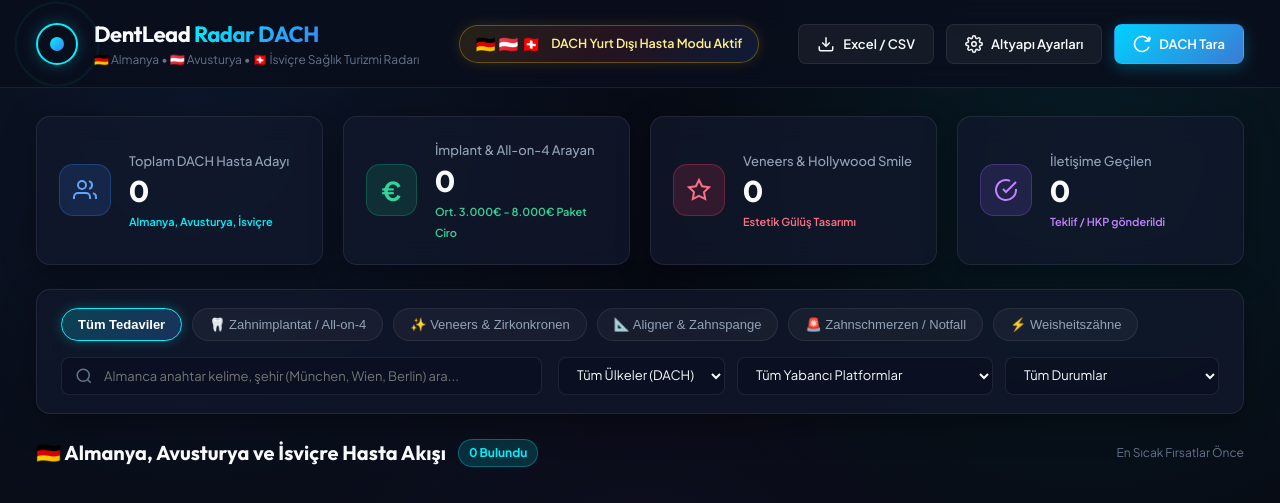
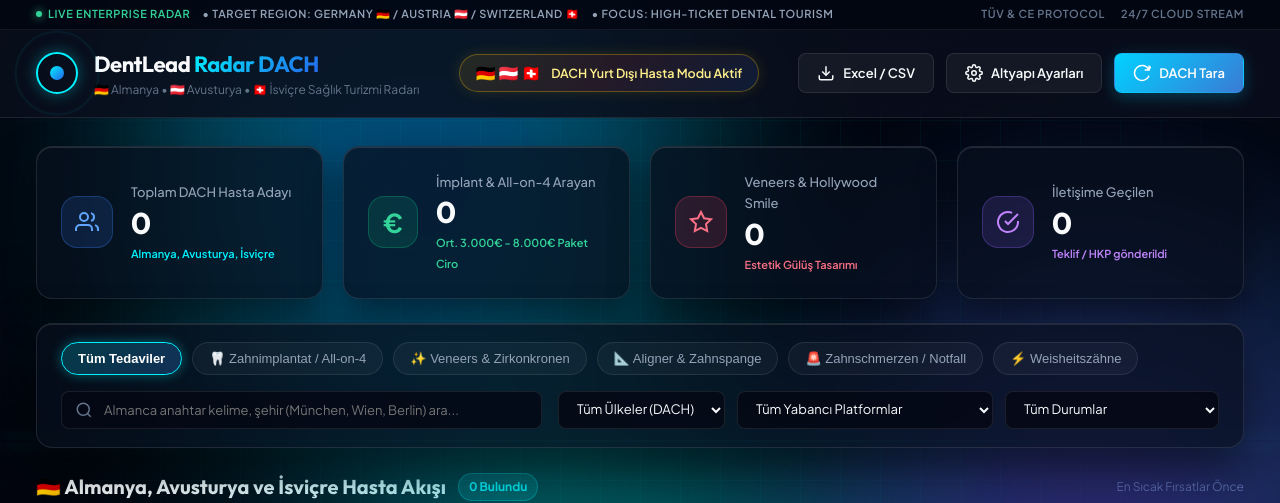
Before and after one commit to asozcan2525-hub/dentlead-radar, a website: page public/index.html in a window 1280 px wide. Shown: the top 503 px of the page. Drawn offline with Linux system fonts and the light colour scheme; no server answers.

Commit message:
feat(ui): ultra-premium obsidian cyber-medtech background and enterprise ticker for elite clients

```diff
--- a/public/index.html
+++ b/public/index.html
@@ -10,6 +10,28 @@
   <link rel="stylesheet" href="style.css">
 </head>
 <body>
+  <!-- Lüks Kurumsal Dinamik Arkaplan Katmanları -->
+  <div class="enterprise-bg-wrapper">
+    <div class="bg-grid-mesh"></div>
+    <div class="ambient-orb orb-1"></div>
+    <div class="ambient-orb orb-2"></div>
+    <div class="ambient-orb orb-3"></div>
+    <div class="radar-sweep-beam"></div>
+  </div>
+
+  <!-- Üst Kurumsal Ticker Şeridi -->
+  <div class="enterprise-ticker-bar">
+    <div class="ticker-left">
+      <span class="ticker-secure-badge"><span class="ticker-secure-dot"></span> LIVE ENTERPRISE RADAR</span>
+      <span>• TARGET REGION: GERMANY 🇩🇪 / AUSTRIA 🇦🇹 / SWITZERLAND 🇨🇭</span>
+      <span>• FOCUS: HIGH-TICKET DENTAL TOURISM</span>
+    </div>
+    <div class="ticker-right">
+      <span>TÜV & CE PROTOCOL</span>
+      <span>24/7 CLOUD STREAM</span>
+    </div>
+  </div>
+
   <div id="toast-container"></div>
 
   <!-- Header -->
--- a/public/style.css
+++ b/public/style.css
@@ -1,33 +1,34 @@
 :root {
-  --bg-dark: #070a13;
-  --bg-card: rgba(18, 25, 44, 0.75);
-  --bg-card-hover: rgba(26, 36, 64, 0.85);
-  --bg-input: rgba(11, 17, 33, 0.8);
-  --border-color: rgba(255, 255, 255, 0.08);
-  --border-hover: rgba(0, 242, 254, 0.35);
+  --bg-dark: #02050e;
+  --bg-card: rgba(8, 14, 28, 0.72);
+  --bg-card-hover: rgba(14, 22, 42, 0.88);
+  --bg-input: rgba(5, 9, 20, 0.85);
+  --border-color: rgba(255, 255, 255, 0.09);
+  --border-hover: rgba(0, 242, 254, 0.5);
 
   --text-primary: #f8fafc;
   --text-secondary: #94a3b8;
   --text-muted: #64748b;
 
   --accent-cyan: #00f2fe;
-  --accent-blue: #3b82f6;
-  --accent-purple: #8b5cf6;
-  --accent-emerald: #10b981;
+  --accent-blue: #2563eb;
+  --accent-purple: #7c3aed;
+  --accent-emerald: #059669;
   --accent-rose: #f43f5e;
   --accent-amber: #f59e0b;
+  --accent-gold: #fbbf24;
 
-  --glow-cyan: rgba(0, 242, 254, 0.25);
-  --glow-rose: rgba(244, 63, 94, 0.25);
+  --glow-cyan: rgba(0, 242, 254, 0.35);
+  --glow-gold: rgba(251, 191, 36, 0.25);
 
   --radius-sm: 8px;
-  --radius-md: 14px;
-  --radius-lg: 20px;
+  --radius-md: 16px;
+  --radius-lg: 24px;
   --radius-full: 9999px;
 
   --font-heading: 'Outfit', sans-serif;
   --font-body: 'Plus Jakarta Sans', sans-serif;
-  --transition: all 0.22s cubic-bezier(0.4, 0, 0.2, 1);
+  --transition: all 0.25s cubic-bezier(0.16, 1, 0.3, 1);
 }
 
 * {
@@ -38,27 +39,160 @@
 
 body {
   background-color: var(--bg-dark);
-  background-image:
-    radial-gradient(circle at 15% 15%, rgba(59, 130, 246, 0.1) 0%, transparent 40%),
-    radial-gradient(circle at 85% 20%, rgba(0, 242, 254, 0.08) 0%, transparent 35%),
-    radial-gradient(circle at 50% 80%, rgba(139, 92, 246, 0.07) 0%, transparent 40%);
-  background-attachment: fixed;
   color: var(--text-primary);
   font-family: var(--font-body);
   font-size: 14px;
   line-height: 1.5;
   min-height: 100vh;
   overflow-x: hidden;
+  position: relative;
 }
 
-/* Glass Panel Utility */
+/* Lüks Kurumsal Arkaplan Katmanları */
+.enterprise-bg-wrapper {
+  position: fixed;
+  top: 0;
+  left: 0;
+  width: 100vw;
+  height: 100vh;
+  pointer-events: none;
+  z-index: 0;
+  overflow: hidden;
+}
+
+/* 1. Siber Izgara ve Perspektif Mesh */
+.bg-grid-mesh {
+  position: absolute;
+  inset: 0;
+  background-image:
+    linear-gradient(to right, rgba(0, 242, 254, 0.04) 1px, transparent 1px),
+    linear-gradient(to bottom, rgba(0, 242, 254, 0.04) 1px, transparent 1px);
+  background-size: 40px 40px;
+  mask-image: radial-gradient(ellipse at 50% 30%, #000 40%, transparent 85%);
+  -webkit-mask-image: radial-gradient(ellipse at 50% 30%, #000 40%, transparent 85%);
+}
+
+/* 2. Dönen Işık Halkası ve Dinamik Spot Işıkları (Aurora Glows) */
+.ambient-orb {
+  position: absolute;
+  border-radius: 50%;
+  filter: blur(100px);
+  opacity: 0.45;
+  animation: float-orb 18s ease-in-out infinite alternate;
+}
+
+.orb-1 {
+  width: 550px;
+  height: 550px;
+  background: radial-gradient(circle, #0051ff, #00f2fe 60%, transparent 80%);
+  top: -100px;
+  left: 10%;
+  animation-duration: 22s;
+}
+
+.orb-2 {
+  width: 600px;
+  height: 600px;
+  background: radial-gradient(circle, #7928ca, #3b82f6 50%, transparent 80%);
+  top: 25%;
+  right: -80px;
+  animation-duration: 26s;
+  animation-delay: -5s;
+}
+
+.orb-3 {
+  width: 450px;
+  height: 450px;
+  background: radial-gradient(circle, #059669, #00f2fe 60%, transparent 80%);
+  bottom: -50px;
+  left: 30%;
+  animation-duration: 20s;
+  animation-delay: -10s;
+}
+
+@keyframes float-orb {
+  0% { transform: translate(0, 0) scale(1); }
+  50% { transform: translate(40px, 35px) scale(1.08); }
+  100% { transform: translate(-30px, -25px) scale(0.95); }
+}
+
+/* 3. Dikey Tarama Işığı (Radar Sweep Beam) */
+.radar-sweep-beam {
+  position: absolute;
+  top: 0;
+  left: 0;
+  width: 100%;
+  height: 2px;
+  background: linear-gradient(90deg, transparent 0%, rgba(0, 242, 254, 0.4) 50%, transparent 100%);
+  box-shadow: 0 0 20px rgba(0, 242, 254, 0.6);
+  animation: scan-vertical 9s linear infinite;
+  opacity: 0.6;
+}
+
+@keyframes scan-vertical {
+  0% { transform: translateY(-10px); opacity: 0; }
+  10% { opacity: 0.7; }
+  90% { opacity: 0.7; }
+  100% { transform: translateY(100vh); opacity: 0; }
+}
+
+/* Üst Kurumsal Bilgi Şeridi (Enterprise Ticker) */
+.enterprise-ticker-bar {
+  background: rgba(3, 7, 18, 0.95);
+  border-bottom: 1px solid rgba(255, 255, 255, 0.07);
+  padding: 6px 36px;
+  display: flex;
+  justify-content: space-between;
+  align-items: center;
+  font-size: 11px;
+  letter-spacing: 0.6px;
+  font-weight: 600;
+  color: #94a3b8;
+  position: relative;
+  z-index: 60;
+  text-transform: uppercase;
+}
+
+.ticker-left {
+  display: flex;
+  align-items: center;
+  gap: 12px;
+}
+
+.ticker-secure-badge {
+  display: inline-flex;
+  align-items: center;
+  gap: 6px;
+  color: #34d399;
+}
+
+.ticker-secure-dot {
+  width: 6px;
+  height: 6px;
+  border-radius: 50%;
+  background: #34d399;
+  box-shadow: 0 0 8px #34d399;
+}
+
+.ticker-right {
+  display: flex;
+  align-items: center;
+  gap: 16px;
+  color: #64748b;
+}
+
+/* Glass Panel - Üst Düzey Lüks İnce Çerçeve */
 .glass-panel {
   background: var(--bg-card);
-  backdrop-filter: blur(14px);
-  -webkit-backdrop-filter: blur(14px);
-  border: 1px solid var(--border-color);
+  backdrop-filter: blur(20px);
+  -webkit-backdrop-filter: blur(20px);
+  border: 1px solid rgba(255, 255, 255, 0.1);
   border-radius: var(--radius-md);
-  box-shadow: 0 8px 32px 0 rgba(0, 0, 0, 0.37);
+  box-shadow:
+    0 20px 50px rgba(0, 0, 0, 0.6),
+    inset 0 1px 0 rgba(255, 255, 255, 0.1);
+  position: relative;
+  z-index: 1;
 }
 
 /* Header */
@@ -259,16 +393,23 @@
 }
 
 .stat-card {
-  padding: 22px;
+  padding: 24px;
   display: flex;
   align-items: center;
   gap: 18px;
   transition: var(--transition);
+  box-shadow:
+    0 16px 36px rgba(0, 0, 0, 0.5),
+    inset 0 1px 0 rgba(255, 255, 255, 0.12);
 }
 
 .stat-card:hover {
-  transform: translateY(-2px);
-  border-color: var(--border-hover);
+  transform: translateY(-3px);
+  border-color: rgba(0, 242, 254, 0.45);
+  box-shadow:
+    0 24px 50px rgba(0, 0, 0, 0.7),
+    0 0 20px rgba(0, 242, 254, 0.15),
+    inset 0 1px 0 rgba(0, 242, 254, 0.4);
 }
 
 .stat-icon-wrap {
@@ -473,25 +614,32 @@
   gap: 20px;
 }
 
-/* Lead Card */
+/* Lead Card - Lüks Kurumsal Cam Efekti */
 .lead-card {
   background: var(--bg-card);
-  backdrop-filter: blur(12px);
-  border: 1px solid var(--border-color);
+  backdrop-filter: blur(24px);
+  -webkit-backdrop-filter: blur(24px);
+  border: 1px solid rgba(255, 255, 255, 0.08);
   border-radius: var(--radius-md);
-  padding: 20px;
+  padding: 22px;
   display: flex;
   flex-direction: column;
   gap: 16px;
   transition: var(--transition);
   position: relative;
   overflow: hidden;
+  box-shadow:
+    0 16px 36px rgba(0, 0, 0, 0.55),
+    inset 0 1px 0 rgba(255, 255, 255, 0.12);
 }
 
 .lead-card:hover {
-  transform: translateY(-3px);
-  border-color: rgba(0, 242, 254, 0.3);
-  box-shadow: 0 12px 30px rgba(0, 0, 0, 0.45);
+  transform: translateY(-4px);
+  border-color: rgba(0, 242, 254, 0.4);
+  box-shadow:
+    0 24px 60px rgba(0, 0, 0, 0.7),
+    0 0 25px rgba(0, 242, 254, 0.18),
+    inset 0 1px 0 rgba(0, 242, 254, 0.5);
 }
 
 .lead-card.card-critical {
@@ -503,7 +651,7 @@
 }
 
 .lead-card.card-medium {
-  border-left: 4px solid var(--accent-blue);
+  border-left: 4px solid var(--accent-cyan);
 }
 
 /* Card Header */
```
